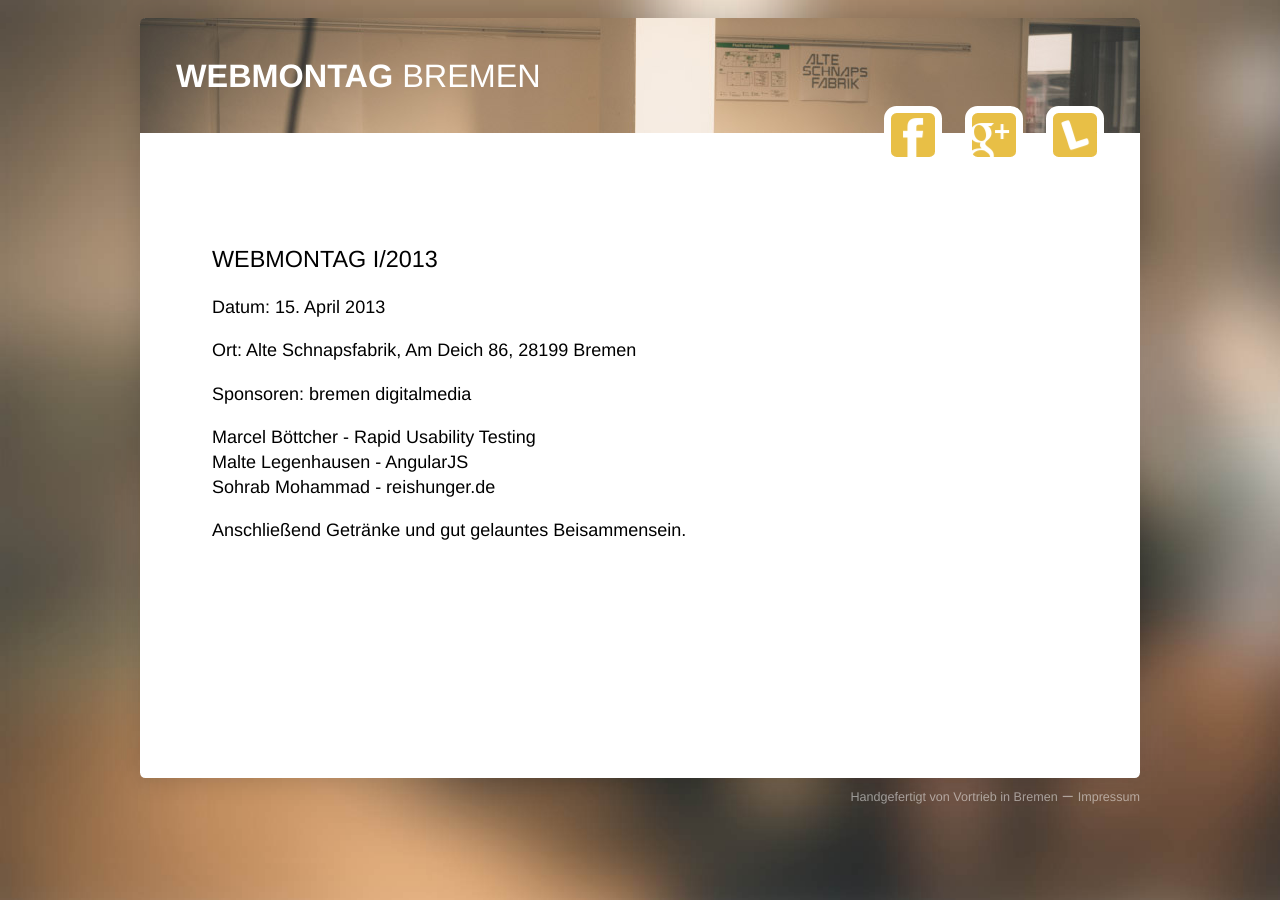
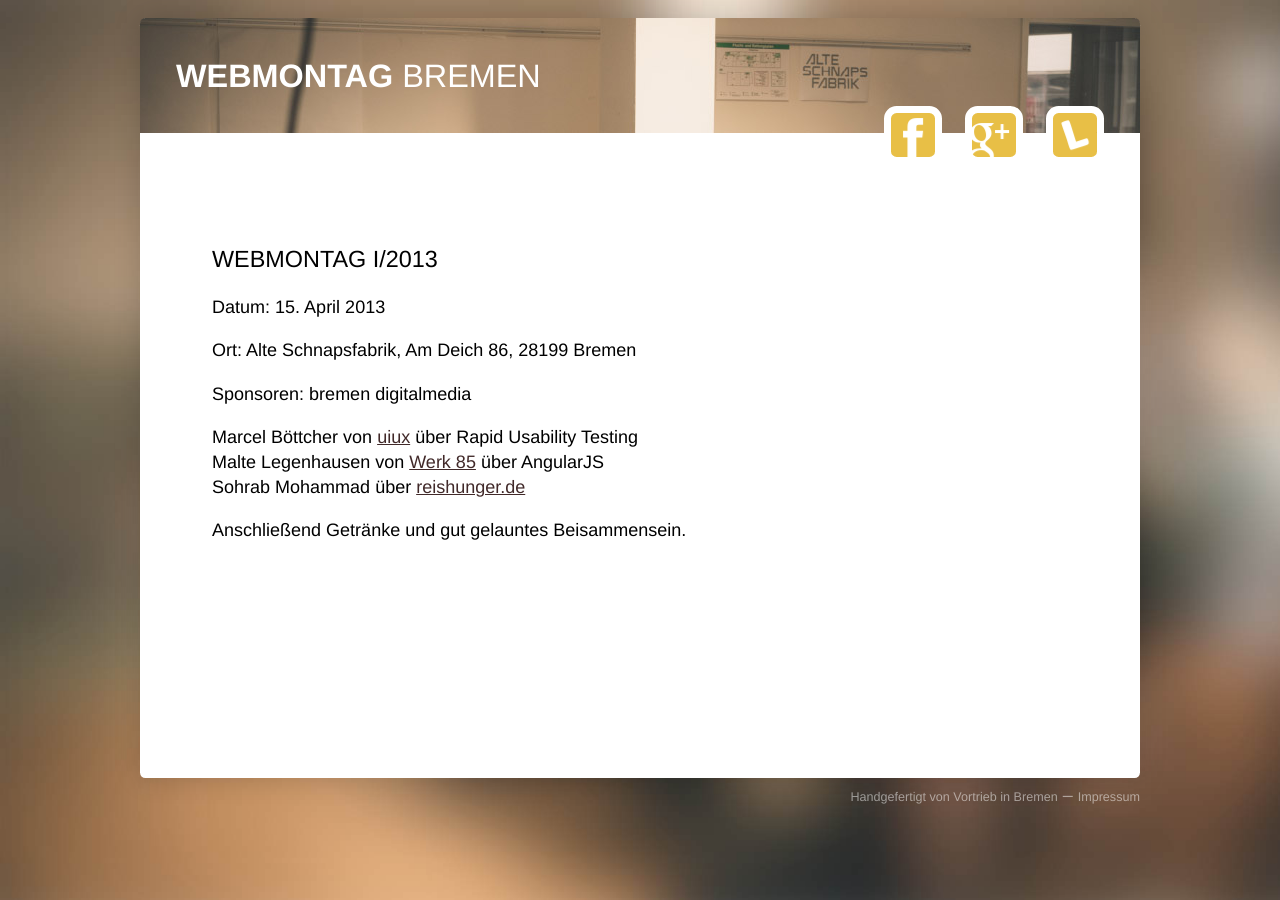
Before and after one commit to dantz/wmhb, a Jekyll site: the page built from _posts/2013-04-15-1.markdown, in a window 1280 px wide. Built offline with Jekyll 4.4.1, drawn with Linux system fonts in a browser that asks for light colours; Markdown is read by kramdown in place of the engine named in the settings.

Commit message:
adjusted the text style

```diff
--- a/_posts/2013-04-15-1.markdown
+++ b/_posts/2013-04-15-1.markdown
@@ -10,8 +10,8 @@ address: Alte Schnapsfabrik, Am Deich 86, 28199 Bremen
 sponsors: bremen digitalmedia
 ---
 
-Marcel Böttcher - Rapid Usability Testing
-Malte Legenhausen - AngularJS
-Sohrab Mohammad - reishunger.de
+Marcel Böttcher von [uiux](http://uiux.de) über Rapid Usability Testing
+Malte Legenhausen von [Werk 85](http://www.werk85.de/) über AngularJS
+Sohrab Mohammad über [reishunger.de](http://reishunger.de)
 
 Anschließend Getränke und gut gelauntes Beisammensein.
--- a/_posts/2013-07-01-2.markdown
+++ b/_posts/2013-07-01-2.markdown
@@ -10,7 +10,9 @@ address: Alte Schnapsfabrik, Am Deich 86, 28199 Bremen
 sponsors: bremen digitalmedia
 ---
 
-Open-Type-Funktionen mit CSS3 – Stefan Nitzsche
-Drupal – Steffen Rühlmann
+## Vorträge
+
+* [Stefan Nitzsche](http://nitzsche.info) über Open-Type-Funktionen mit CSS3
+* Steffen Rühlmann von [undpaul](http://www.undpaul.de/) über Drupal
 
 Anschließend Getränke und gut gelauntes Beisammensein.
```
